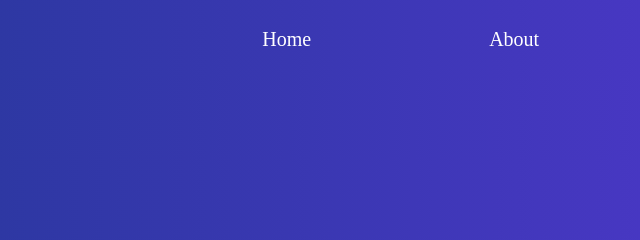
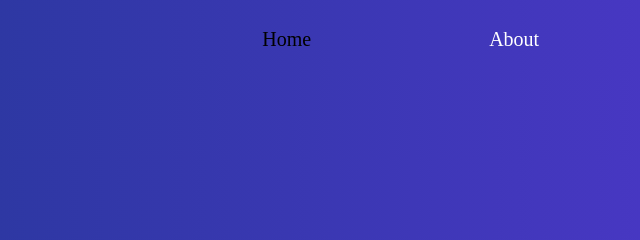
Before and after one commit to ManideepBangaru/webtry1, a plain HTML site: page index.html in a window 1280 px wide. In both pictures the pointer is over the link "Home". Shown: the top 240 px of the page, 227-867 px from the left. Drawn offline with Linux system fonts and the light colour scheme; a web font is replaced by a local one.

Commit message:
hovering font added

```diff
--- a/css/style.css
+++ b/css/style.css
@@ -50,6 +50,10 @@ nav{
     margin: 20px;
 }
 
+.main-menu a:hover{
+    color: black;
+}
+
 .mobile-menu{
     display: none;
     color: white;
```
